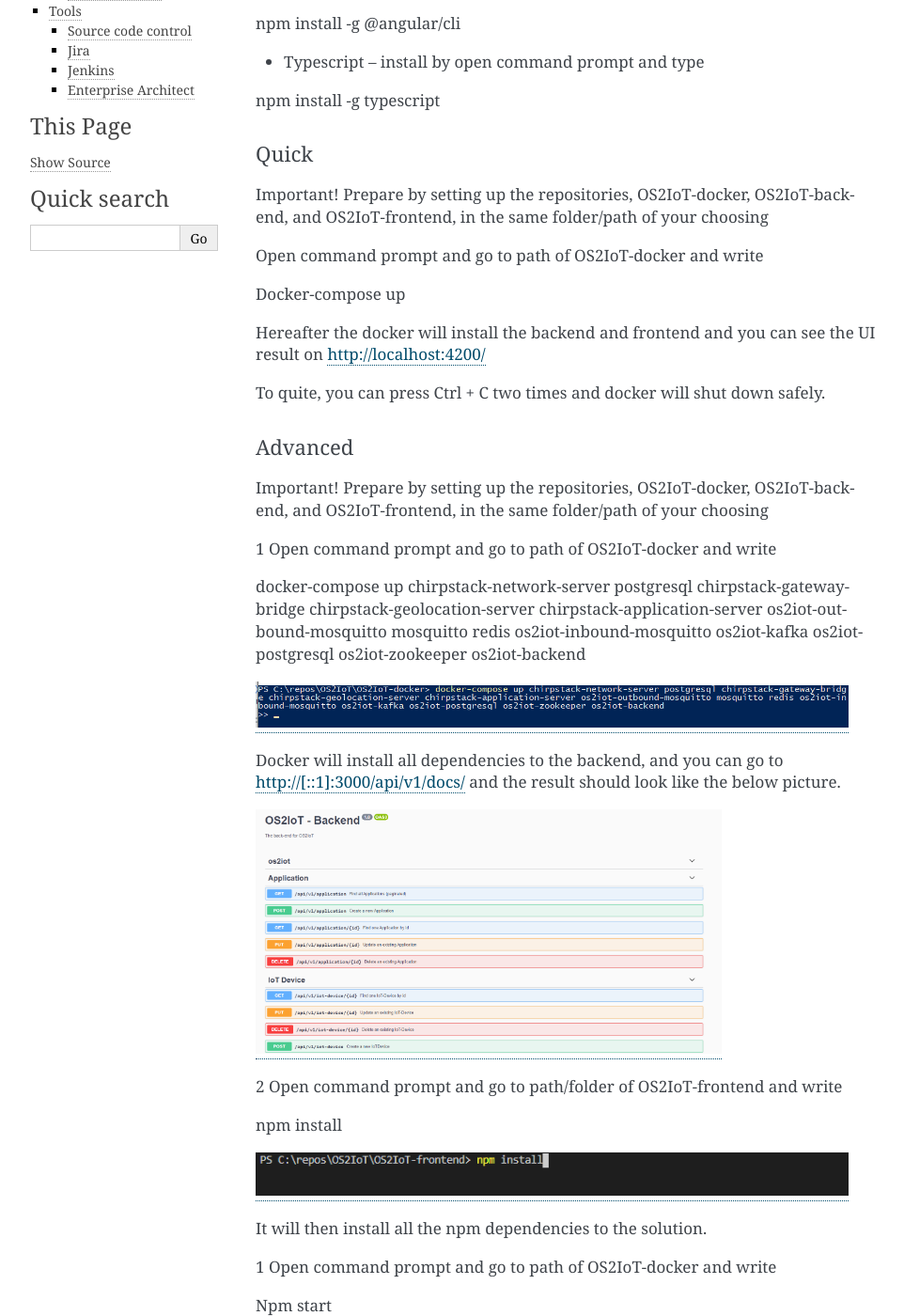
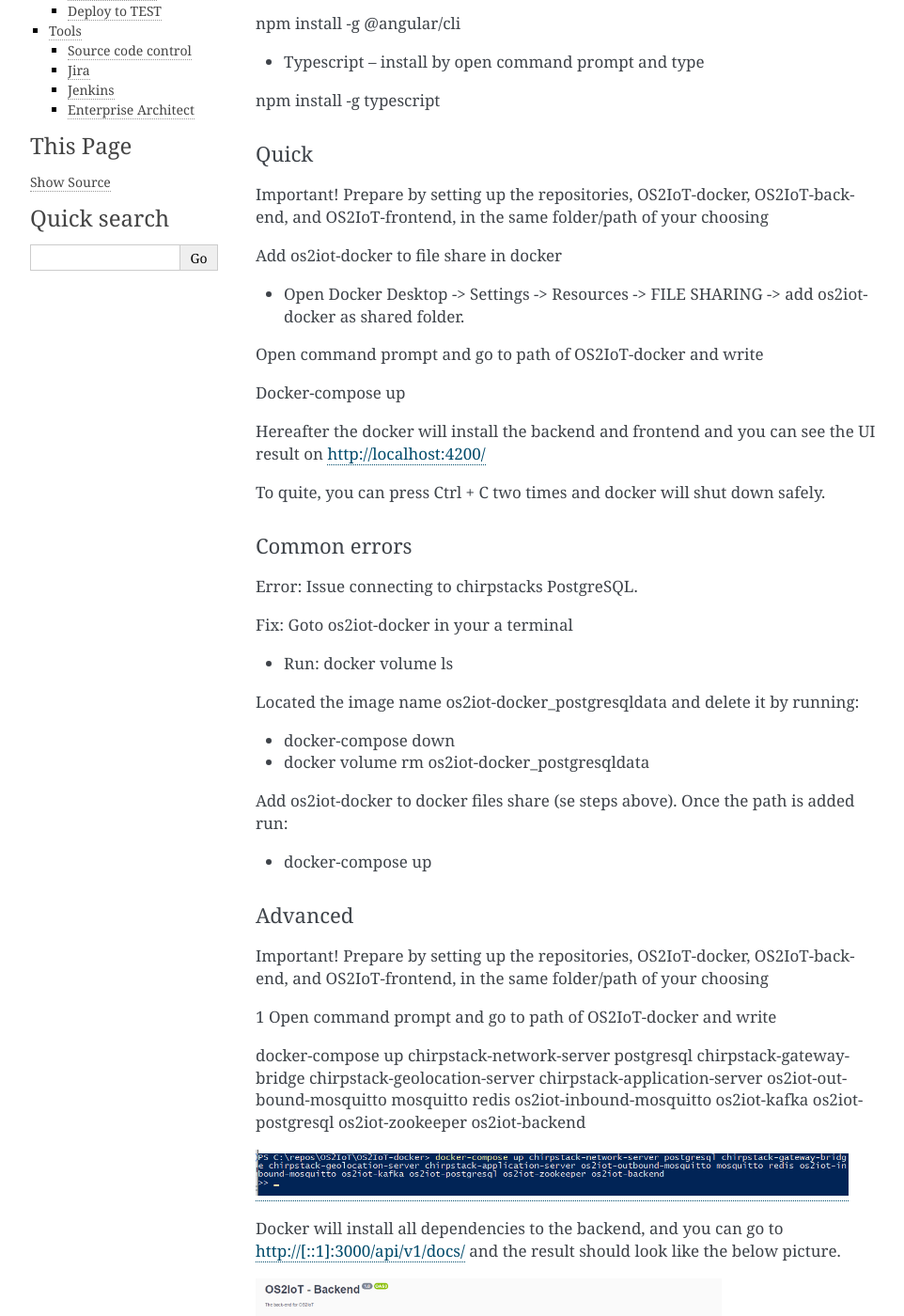
Before and after one commit to OS2iot/OS2iot-docs, a Sphinx documentation site: the page built from source/maintenance-guide/maintenance-guide.rst, in a window 1280 px wide and 1400 px high, scrolled down 912 px. Shown: the whole window at 94% size, without its empty margins (148-1110 px from the left). Built offline with Sphinx 7.4.7, drawn with Linux system fonts in a browser that asks for light colours; some of the changed text lies outside the part shown.

Commit message:
Add stepts to setup guide and common error

```diff
--- a/source/maintenance-guide/maintenance-guide.rst
+++ b/source/maintenance-guide/maintenance-guide.rst
@@ -57,6 +57,10 @@
 OS2IoT-backend, and OS2IoT-frontend, in the same folder/path of your
 choosing
 
+Add os2iot-docker to file share in docker
+
+-  Open Docker Desktop -> Settings -> Resources -> FILE SHARING -> add os2iot-docker as shared folder.
+
 Open command prompt and go to path of OS2IoT-docker and write
 
 Docker-compose up
@@ -66,6 +70,26 @@
 
 To quite, you can press Ctrl + C two times and docker will shut down
 safely.
+
+Common errors
+^^^^^^^^^^^^^
+Error: Issue connecting to chirpstacks PostgreSQL.
+
+Fix:
+Goto os2iot-docker in your a terminal
+
+-  Run: docker volume ls
+
+Located the image name os2iot-docker_postgresqldata and delete it by running:
+
+-  docker-compose down
+
+-  docker volume rm os2iot-docker_postgresqldata
+
+Add os2iot-docker to docker files share (se steps above).
+Once the path is added run:
+
+-  docker-compose up
 
 Advanced
 ^^^^^^^^^
@@ -153,6 +177,22 @@
 3. Pgadmin
 
 4. Git/Git Extensions/Sourcetree/Sublime Merge
+
+Mac:
+In order to run os2iot-backend outside docker and connect to docker (run it via vs code) one must follow the steps below:
+
+* Add docker to hosts on mac
+
+* Run: sudo vim /etc/hosts
+
+* In vim type i to insert
+
+* Add line with ip and hosts.docker.internal e.g. 127.0.0.1 hosts.docker.internal
+
+* type: esc :wq to save and exit
+
+* start os2iot-backend in vs code via the terminal: npm run start
+
 
 Map
 ~~~
```
